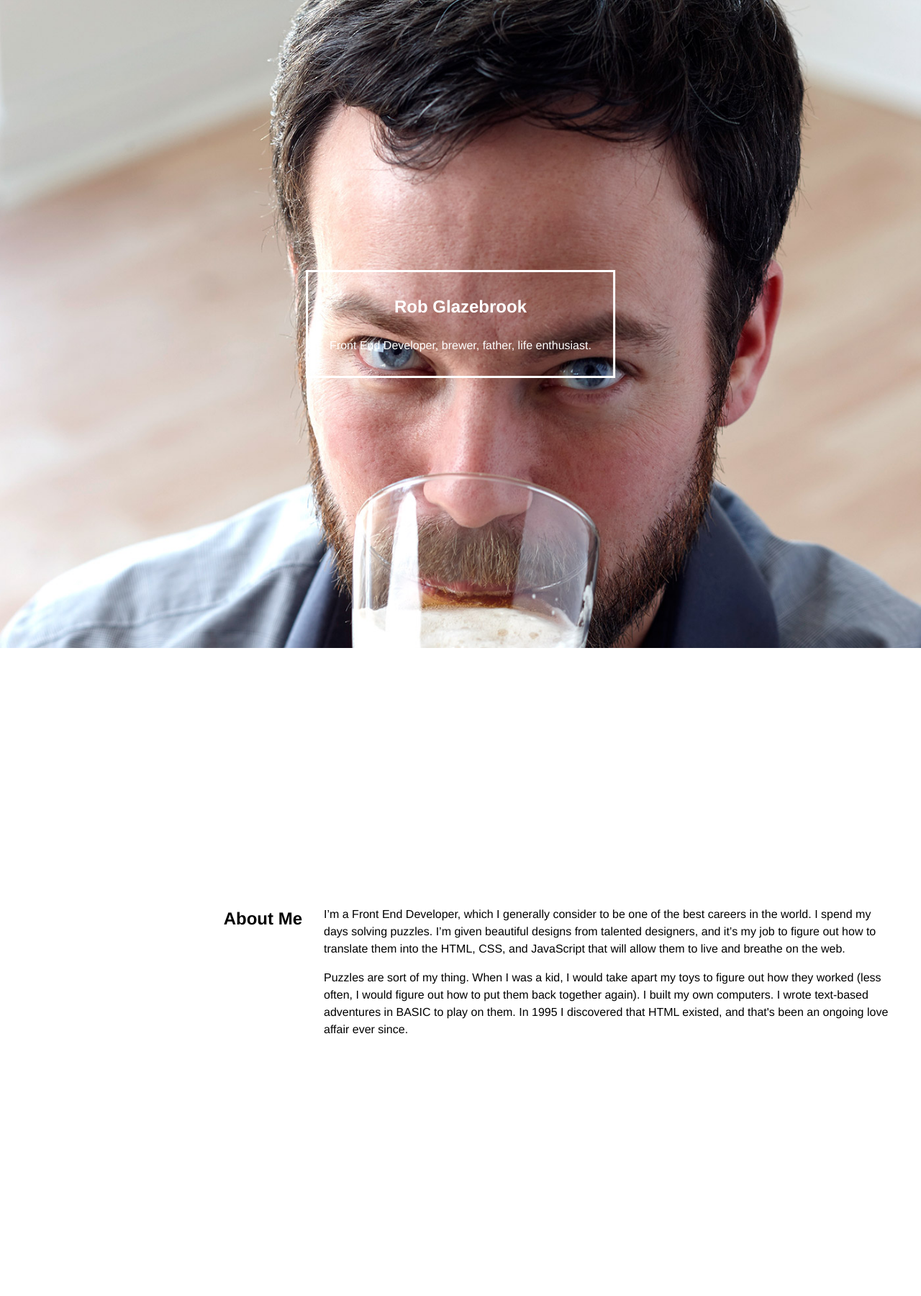
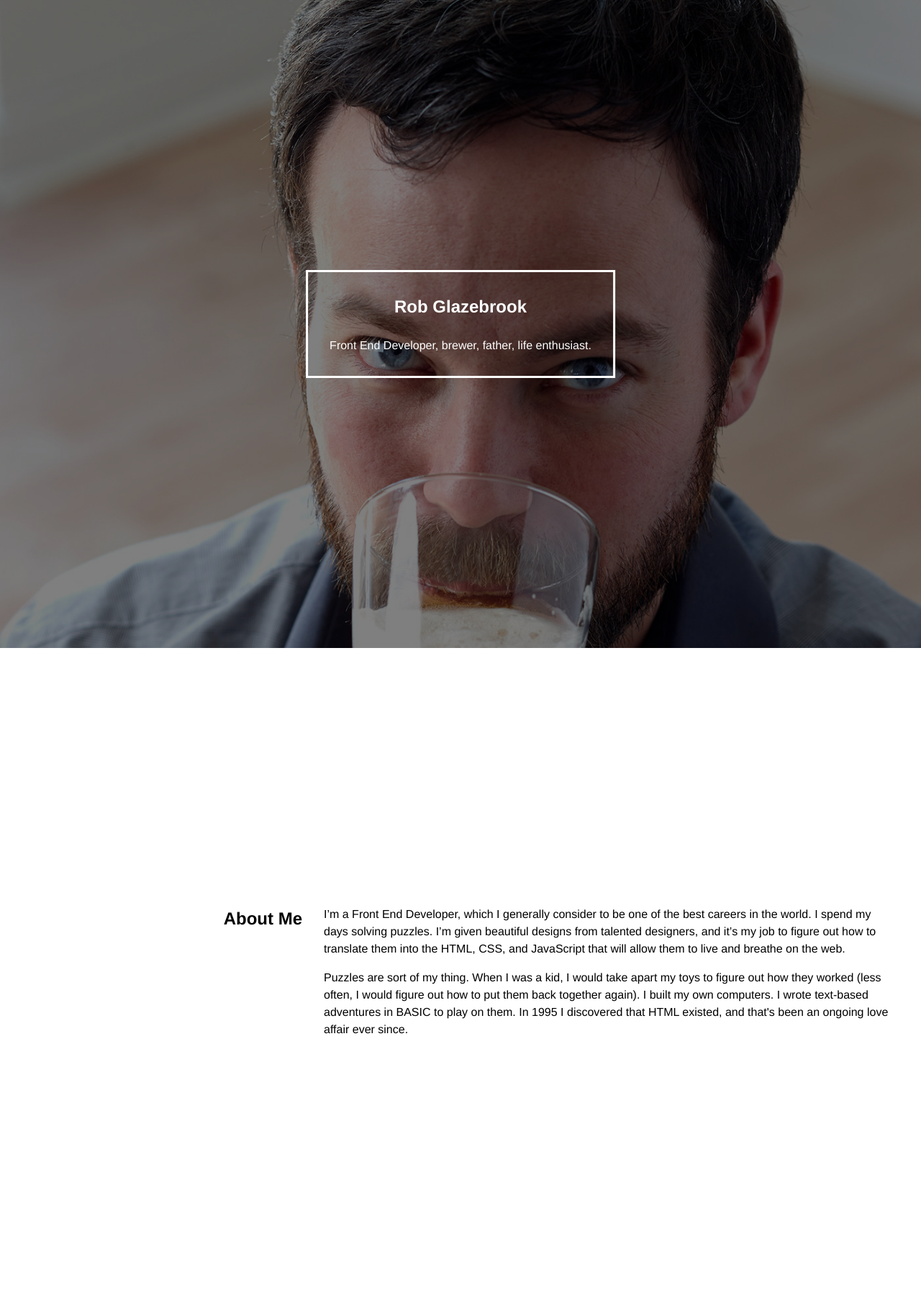
Before and after one commit to rglazebrook/rglazebrook.github.io, a Jekyll site: the page built from index.html, in a window 1280 px wide. Shown: the whole page at 72% size. Built offline with Jekyll 4.4.1, drawn with Linux system fonts in a browser that asks for light colours; nearby versions of some CDN libraries.

Commit message:
Adding a background opacity.

```diff
--- a/_sass/_homepage.scss
+++ b/_sass/_homepage.scss
@@ -9,10 +9,21 @@
 		background-position: center;
 		position: relative;
 		text-align: center;
+
+		&:after {
+			content: '';
+			position: absolute;
+			top: 0;
+			bottom: 0;
+			left: 0;
+			right: 0;
+			background: rgba(0,0,0,0.5);
+		}
 	}
 
 	.name-block {
 		position: absolute;
+		z-index: 2;
 		top: 50%;
 		left: 50%;
 		padding: $gutter;
```
